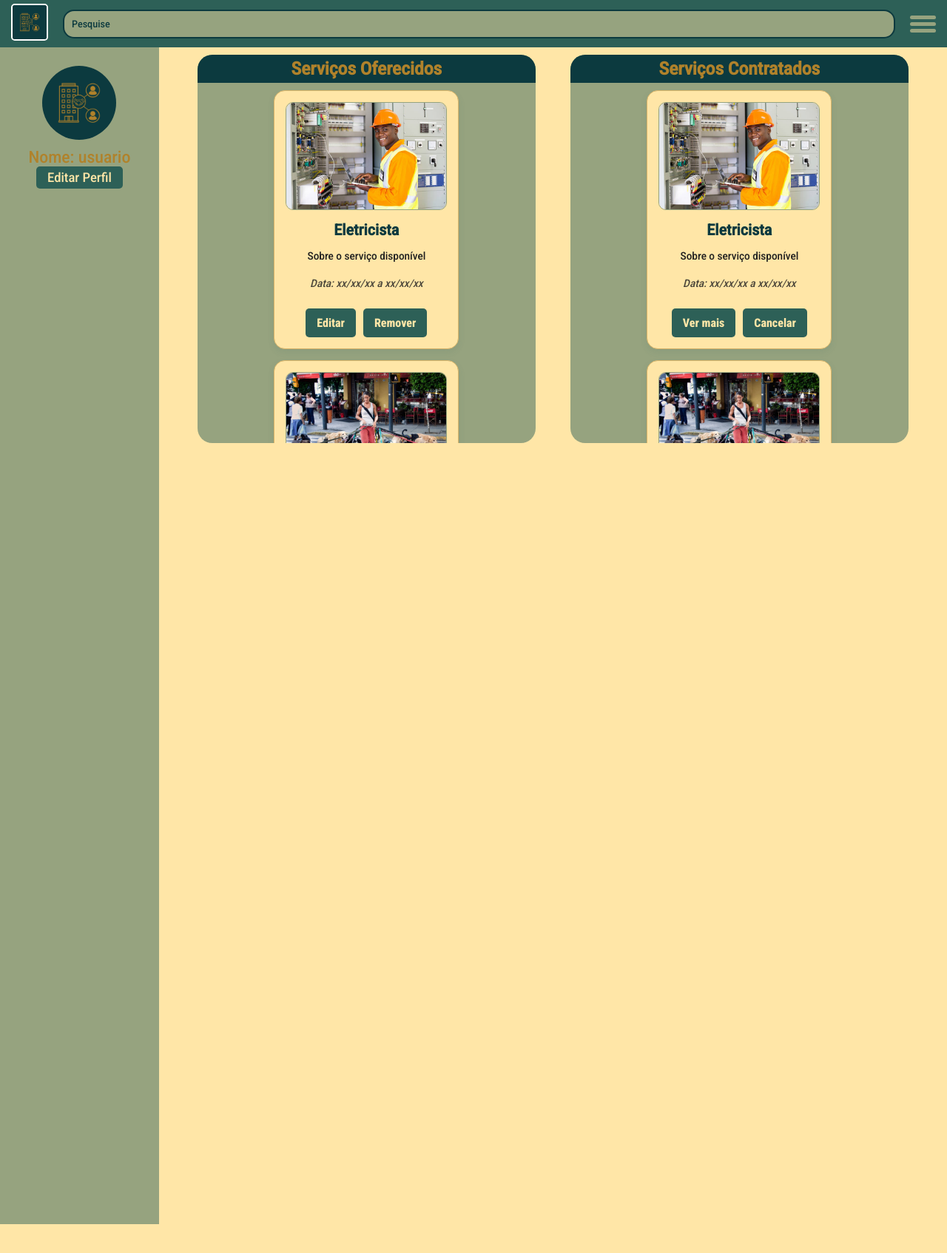
After one commit to Davi-Oliveria214/TCC-Apoi-me, a PHP site: page /usuario.html in a window 1280 px wide. The commit adds this page. Shown: the top 1694 px of the page at 74% size. Run offline with PHP 8.4, Linux system fonts and the light colour scheme.

```diff
--- a/css/style.css
+++ b/css/style.css
@@ -67,7 +67,7 @@ input[type="text"] {
    ELEMENTOS PADRÃO
 =========================== */
 #sessao-servicos,
-.servicos,
+.card-servicos,
 #post-img {
   border-radius: 20px;
 }
@@ -402,7 +402,7 @@ input[type="text"] {
   transform: scale(1.1);
 }
 
-/* --- Botões de Ação --- */
+/* Botões */
 .botoes {
   display: flex;
   gap: 10px;
@@ -411,8 +411,9 @@ input[type="text"] {
 
 .botoes>button {
   cursor: pointer;
-  padding: 10px 25px;
+  padding: 5px 20px;
   font-size: 1.1rem;
+  letter-spacing: 1px;
   font-weight: bold;
   color: var(--branco);
   background-color: var(--dourado);
@@ -525,9 +526,9 @@ input[type="text"] {
 /* ===========================
       CARDS DE SERVIÇO
 =========================== */
-.servicos {
+.card-servicos {
   width: 250px;
-  min-height: 300px;
+  min-height: 350px;
   padding: 15px;
   background-color: var(--dourado-fraco);
   border: 1px solid var(--dourado-palido);
@@ -541,12 +542,12 @@ input[type="text"] {
   transition: transform 0.3s, box-shadow 0.3s;
 }
 
-.servicos:hover {
+.card-servicos:hover {
   transform: translateY(-5px);
   box-shadow: 0 10px 20px rgba(12, 58, 63, 0.3);
 }
 
-.servicos img {
+.card-servicos img {
   width: 100%;
   height: 150px;
   object-fit: cover;
@@ -554,19 +555,19 @@ input[type="text"] {
   border: 1px solid var(--verde-musgo-palido);
 }
 
-.servicos h3 {
+.card-servicos h3 {
   color: var(--verde-musgo);
   font-size: 1.3rem;
   margin-top: 5px;
 }
 
-.servicos p, .servicos data {
+.card-servicos p, .card-servicos data {
   color: var(--preto-acinzentado);
   font-size: 0.9rem;
   margin: 5px 0;
 }
 
-.servicos data {
+.card-servicos data {
   font-style: italic;
   opacity: 0.8;
 }
--- a/js/app.js
+++ b/js/app.js
@@ -1,26 +1,25 @@
 const burguer = document.getElementById("burguer");
-const menu_navegacao = document.getElementById("menu-navegacao");
+const menu = document.getElementById("menu-navegacao");
 
 burguer.addEventListener("click", () => {
   burguer.classList.toggle("active");
-  menu_navegacao.style.display = "flex";
-  menu_navegacao.classList.remove("fechar-menu");
-  menu_navegacao.classList.add("abrir-menu");
+  menu.style.display = "flex";
+  menu.classList.remove("fechar-menu");
+  menu.classList.add("abrir-menu");
 });
 
-menu_navegacao.addEventListener("click", () => {
+menu.addEventListener("click", () => {
   burguer.classList.remove("active");
-  menu_navegacao.classList.remove("abrir-menu");
-  menu_navegacao.classList.add("fechar-menu");
+  menu.classList.remove("abrir-menu");
+  menu.classList.add("fechar-menu");
 
   setTimeout(() => {
-    menu_navegacao.style.display = "none";
+    menu.style.display = "none";
   }, 300);
 });
 
 function modelo(resp) {
   const modelo = document.getElementById("modelo");
-
   if (resp === "abrir") {
     modelo.style.display = "flex";
   } else {
--- /dev/null
+++ b/usuario.html
@@ -0,0 +1,296 @@
+<!DOCTYPE html>
+<html lang="pt-br">
+
+<head>
+    <meta charset="UTF-8">
+    <meta name="viewport" content="width=device-width, initial-scale=1.0">
+    <title>Document</title>
+    <link rel="stylesheet" href="./css/style.css">
+    <script src="./js/app.js" defer></script>
+</head>
+
+<body>
+    <header id="topo-cabecalho">
+        <a id="img-titulo" href="index.html "><img src="./img/condomino.png" alt=""></a>
+        <input class="pesquisa" type="text" placeholder="Pesquise">
+
+        <div id="burguer">
+            <div class="bar"></div>
+            <div class="bar"></div>
+            <div class="bar"></div>
+        </div>
+
+        <div id="menu-navegacao">
+            <div class="fundo-menu">
+                <a href="./usuario.html"><img src="./img/condomino.png" alt=""></a>
+                <nav>
+                    <ul>
+                        <li><a href="./index.html">Início</a></li>
+                        <li><a href="./servicos.html">Serviços</a></li>
+                        <li><a href="./contato.html">Contato</a></li>
+                        <li><a href="./sobre.html">Institucional</a></li>
+                        <li><a href="./cadastro.html">Cadastro</a></li>
+                        <li><a href="./login.html">Login</a></li>
+                    </ul>
+                </nav>
+            </div>
+        </div>
+    </header>
+
+    <style>
+        .principal-user {
+            width: 100dvw;
+            height: 90vh;
+            display: flex;
+        }
+
+        .info-user {
+            width: 20%;
+            height: 100%;
+            display: flex;
+            flex-direction: column;
+            align-items: center;
+            padding: 25px 10px;
+            font-size: 1.4rem;
+            background-color: var(--verde-musgo-palido);
+        }
+
+        .info-user>figure {
+            display: flex;
+            flex-direction: column;
+            align-items: center;
+            gap: 10px;
+        }
+
+        .info-user img {
+            width: 100px;
+            border-radius: 50%;
+        }
+
+        .btn-user>button {
+            font-size: 1.1rem;
+            padding: 5px 15px;
+            border-radius: 5px;
+            cursor: pointer;
+            background-color: var(--verde-musgo-medio);
+            color: var(--dourado-fraco);
+            transition: 0.2s ease;
+        }
+
+        .btn-user>button:hover {
+            background-color: var(--dourado-palido);
+            color: var(--verde-musgo);
+            transform: scale(1.02);
+        }
+
+        /* Estilo dos serviços */
+        .servicos-mostrar {
+            width: 100%;
+            display: flex;
+            justify-content: space-evenly;
+            padding: 10px 25px;
+            gap: 20px;
+            text-align: center;
+        }
+
+        .servicos-user {
+            border-radius: 20px;
+            display: flex;
+            flex-direction: column;
+            gap: 10px;
+            width: 45%;
+            height: 525px;
+            background-color: var(--verde-musgo-palido);
+        }
+
+        .servicos-user h2 {
+            border-radius: 20px 20px 0px 0px;
+            font-size: 1.5rem;
+            background-color: var(--verde-musgo);
+            padding: 5px;
+        }
+
+        .lista-servicos {
+            display: flex;
+            flex-direction: column;
+            align-items: center;
+            gap: 15px;
+            overflow-y: scroll;
+        }
+
+        .botoes-servicos {
+            display: flex;
+            gap: 10px;
+            padding: 10px 5px;
+            justify-content: center;
+            align-items: center;
+        }
+
+        .btn-servico {
+            padding: 10px 15px;
+            font-family: "FonteBotao";
+            font-size: 1rem;
+            background-color: var(--verde-musgo-medio);
+            color: var(--dourado-fraco);
+            border-radius: 5px;
+            border: none;
+            cursor: pointer;
+            text-decoration: none;
+            transition: background-color 0.3s, transform 0.2s;
+        }
+
+        .btn-servico:hover {
+            background-color: var(--dourado);
+            color: var(--verde-musgo);
+            transform: scale(1.1);
+        }
+
+        /* Responsividade */
+        @media (max-width: 800px) {
+            .servicos-mostrar{
+                display: flex;
+                flex-direction: column;
+                align-items: center;
+            }
+
+            .servicos-user{
+                width: 80%;
+            }
+        }
+
+        @media (max-width: 600px) {
+            .principal-user {
+                width: 100dvw;
+                min-height: 90vh;
+                flex-direction: column;
+            }
+
+            .info-user{
+                width: 100%;
+            }
+
+            .servicos-mostrar{
+                display: flex;
+                flex-direction: column;
+            }
+
+            .servicos-user{
+                width: 100%;
+            }
+        }
+    </style>
+
+    <main class="principal-user">
+        <section class="info-user">
+            <figure>
+                <img src="./img/condomino.png" alt="">
+                <figcaption>Nome: usuario</figcaption>
+            </figure>
+            <div class="btn-user">
+                <button>Editar Perfil</button>
+            </div>
+        </section>
+        <section class="servicos-mostrar">
+            <section class="servicos-user">
+                <h2>Serviços Oferecidos</h2>
+                <div class="lista-servicos oferecidos">
+                    <article class="card-servicos">
+                        <img src="./img/eletricista.jpg" alt="">
+                        <h3>Eletricista</h3>
+                        <p>Sobre o serviço disponível</p>
+                        <data value="">Data: xx/xx/xx a xx/xx/xx</data>
+                        <div class="botoes-servicos">
+                            <button class="btn-servico editar">Editar</button>
+                            <button class="btn-servico remover">Remover</button>
+                        </div>
+                    </article>
+
+                    <article class="card-servicos">
+                        <img src="./img/cuidador-de-cachorro.jpg" alt="">
+                        <h3>Cuidadora de Animais</h3>
+                        <p>Sobre o serviço disponível</p>
+                        <data value="">Data: xx/xx/xx a xx/xx/xx</data>
+                        <div class="botoes-servicos">
+                            <button class="btn-servico editar">Editar</button>
+                            <button class="btn-servico remover">Remover</button>
+                        </div>
+                    </article>
+
+                    <article class="card-servicos">
+                        <img src="./img/faxineira.jpg" alt="">
+                        <h3>Faxinheira</h3>
+                        <p>Sobre o serviço disponível</p>
+                        <data value="">Data: xx/xx/xx a xx/xx/xx</data>
+                        <div class="botoes-servicos">
+                            <button class="btn-servico editar">Editar</button>
+                            <button class="btn-servico remover">Remover</button>
+                        </div>
+                    </article>
+
+                    <article class="card-servicos">
+                        <img src="./img/baba.jpg" alt="">
+                        <h3>Baba</h3>
+                        <p>Sobre o serviço disponível</p>
+                        <data value="">Data: xx/xx/xx a xx/xx/xx</data>
+                        <div class="botoes-servicos">
+                            <button class="btn-servico editar">Editar</button>
+                            <button class="btn-servico remover">Remover</button>
+                        </div>
+                    </article>
+                </div>
+            </section>
+            <section class="servicos-user contratados">
+                <h2>Serviços Contratados</h2>
+                <div class="lista-servicos contratados">
+                    <article class="card-servicos">
+                        <img src="./img/eletricista.jpg" alt="">
+                        <h3>Eletricista</h3>
+                        <p>Sobre o serviço disponível</p>
+                        <data value="">Data: xx/xx/xx a xx/xx/xx</data>
+                        <div class="botoes-servicos">
+                            <button class="btn-servico ver-mais">Ver mais</button>
+                            <button class="btn-servico cancelar">Cancelar</button>
+                        </div>
+                    </article>
+
+                    <article class="card-servicos">
+                        <img src="./img/cuidador-de-cachorro.jpg" alt="">
+                        <h3>Cuidadora de Animais</h3>
+                        <p>Sobre o serviço disponível</p>
+                        <data value="">Data: xx/xx/xx a xx/xx/xx</data>
+                        <div class="botoes-servicos">
+                            <button class="btn-servico ver-mais">Ver mais</button>
+                            <button class="btn-servico cancelar">Cancelar</button>
+                        </div>
+                    </article>
+
+                    <article class="card-servicos">
+                        <img src="./img/faxineira.jpg" alt="">
+                        <h3>Faxinheira</h3>
+                        <p>Sobre o serviço disponível</p>
+                        <data value="">Data: xx/xx/xx a xx/xx/xx</data>
+                        <div class="botoes-servicos">
+                            <button class="btn-servico ver-mais">Ver mais</button>
+                            <button class="btn-servico cancelar">Cancelar</button>
+                        </div>
+                    </article>
+
+                    <article class="card-servicos">
+                        <img src="./img/baba.jpg" alt="">
+                        <h3>Baba</h3>
+                        <p>Sobre o serviço disponível</p>
+                        <data value="">Data: xx/xx/xx a xx/xx/xx</data>
+                        <div class="botoes-servicos">
+                            <button class="btn-servico ver-mais">Ver mais</button>
+                            <button class="btn-servico cancelar">Cancelar</button>
+                        </div>
+                    </article>
+                </div>
+            </section>
+        </section>
+    </main>
+
+    <script src="./js/app.js"></script>
+</body>
+
+</html>
```
Also changed, not shown: index.html (+5 -5 lines), servicos.html (+4 -4 lines).
